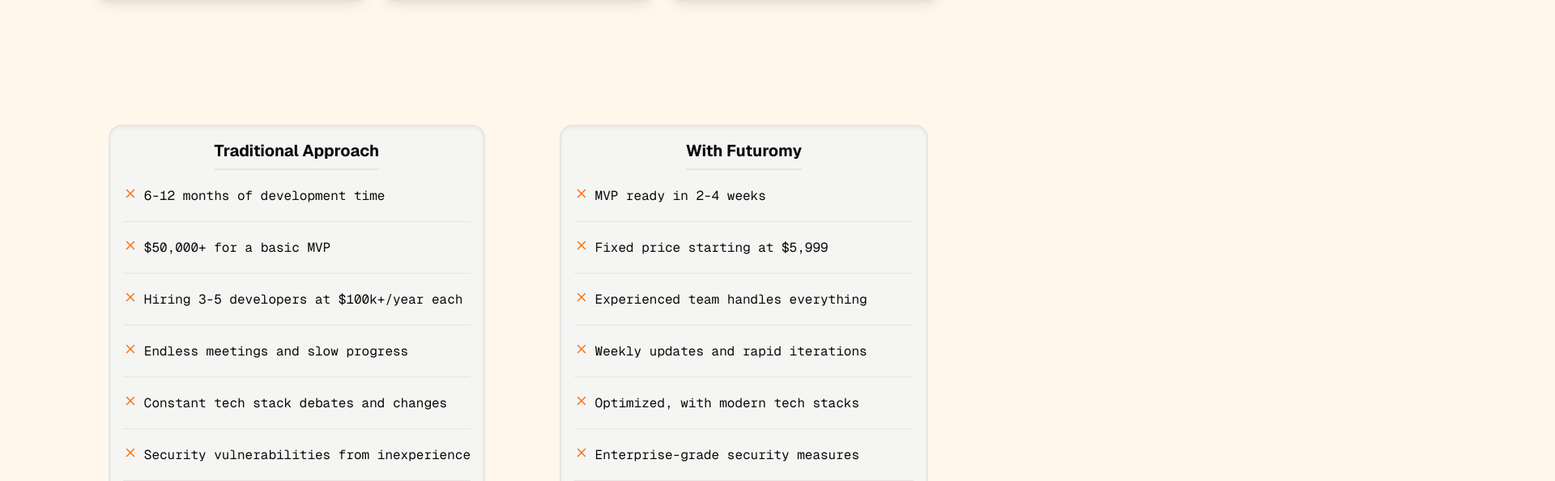
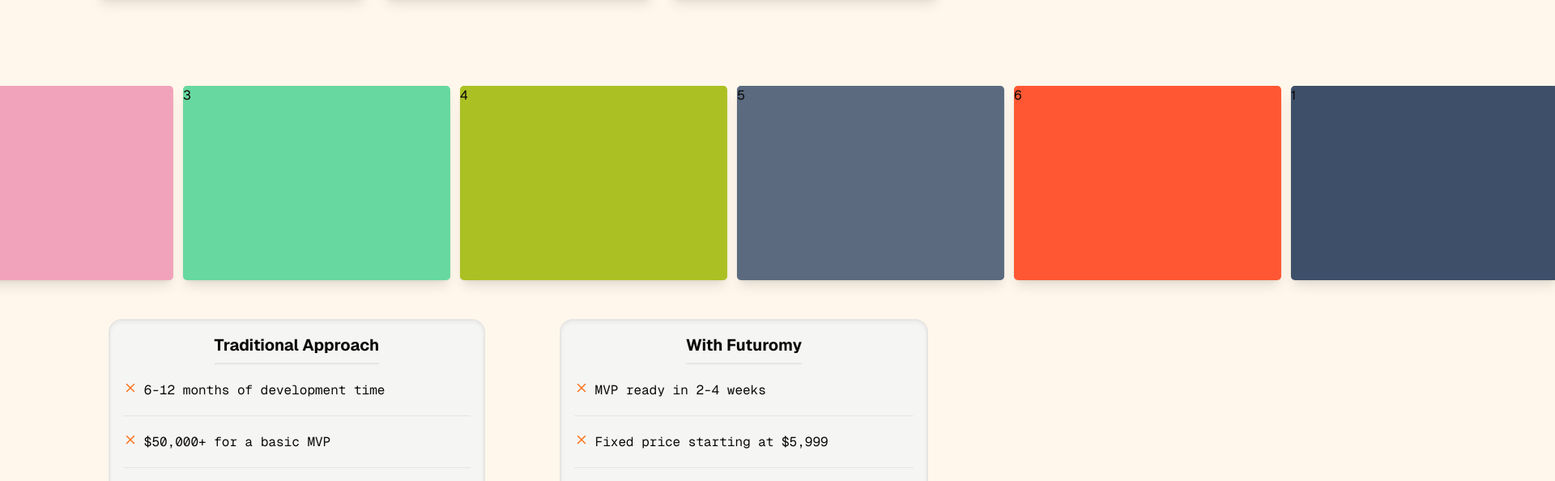
Before and after one commit to Alicansan/futuromy_w_payload, a Next.js app: page /en in a window 1280 px wide. Shown: the part 1042-1636 px from the top of the page at 81% size, 1920 px wide, since content can reach past the window. Built offline with nearby package versions, Linux system fonts and the light colour scheme.

Commit message:
InfiniteScroll

```diff
--- a/next.config.js
+++ /dev/null
@@ -1,8 +0,0 @@
-import createNextIntlPlugin from 'next-intl/plugin';
-
-const withNextIntl = createNextIntlPlugin();
-
-/** @type {import('next').NextConfig} */
-const nextConfig = {};
-
-export default withNextIntl(nextConfig);
--- /dev/null
+++ b/next.config.mjs
@@ -0,0 +1,54 @@
+import createNextIntlPlugin from 'next-intl/plugin';
+
+const withNextIntl = createNextIntlPlugin();
+
+/** @type {import('next').NextConfig} */
+const nextConfig = {
+  webpack: (config, { isServer }) => {
+    // Handle server-side externals
+    if (isServer) {
+      config.externals = [
+        ...(config.externals || []),
+        '@libsql/client',
+        'better-sqlite3',
+      ];
+    }
+
+    // Add rules to handle problematic files
+    config.module.rules.push(
+      {
+        test: /\.node$/,
+        loader: 'ignore-loader',
+      },
+      {
+        test: /LICENSE$/,
+        loader: 'ignore-loader',
+      },
+      {
+        test: /\.d\.ts$/,
+        loader: 'ignore-loader',
+      },
+    );
+
+    // Optimize build
+    config.resolve.fallback = {
+      ...config.resolve.fallback,
+      fs: false,
+      path: false,
+      crypto: false,
+    };
+
+    return config;
+  },
+  // Moved from experimental to root level
+  serverExternalPackages: ['@libsql/client'],
+  experimental: {
+    // Remove instrumentationHook as it's no longer needed
+    // Use proper type for serverActions
+    serverActions: {
+      bodySizeLimit: '2mb',
+    },
+  },
+};
+
+export default withNextIntl(nextConfig);
--- a/package.json
+++ b/package.json
@@ -47,6 +47,7 @@
     "autoprefixer": "^10.4.20",
     "eslint": "^9.15.0",
     "eslint-config-next": "15.0.3",
+    "ignore-loader": "^0.1.2",
     "postcss": "^8.4.49",
     "prettier": "^3.3.3",
     "prettier-plugin-tailwindcss": "^0.6.9",
--- a/src/app/(payload)/admin/importMap.js
+++ b/src/app/(payload)/admin/importMap.js
@@ -1 +1,5 @@
-export const importMap = {}
+
+
+export const importMap = {
+
+}
--- a/src/app/[locale]/page.tsx
+++ b/src/app/[locale]/page.tsx
@@ -1,6 +1,7 @@
 import { useTranslations } from 'next-intl';
 import HomePage from '../../components/pages/HomePage';
 import Comparison from '../../components/common/Comparison';
+import InfiniteScroll from '@/components/common/InfiniteScroll';
 
 export default function page() {
   return (
@@ -8,7 +9,9 @@
       {/* <h1>{t('title')}</h1>
       <Link href="/about">{t('about')}</Link> */}
       <HomePage />
+      <InfiniteScroll />
       <Comparison />
+      <InfiniteScroll rotate />
     </div>
   );
 }
--- /dev/null
+++ b/src/components/common/InfiniteScroll.tsx
@@ -0,0 +1,49 @@
+import React from 'react';
+
+const placeholdup = [
+  { id: 1, color: '#3e4f6a' },
+  { id: 2, color: '#f2a3bc' },
+  { id: 3, color: '#67d89f' },
+  { id: 4, color: '#abc123' },
+  { id: 5, color: '#5b6a7f' },
+  { id: 6, color: '#ff5733' },
+];
+
+interface InfiniteScrollProps {
+  rotate?: boolean;
+}
+
+const InfiniteScroll = ({ rotate }: InfiniteScrollProps) => {
+  return (
+    <div
+      className={`inline-flex w-full flex-nowrap ${rotate ? '-rotate-3' : ''}`}
+    >
+      <ul className="animate-infinite-scroll flex max-w-none items-center justify-center md:justify-start">
+        {placeholdup.map((item) => (
+          <li key={item.id}>
+            <div
+              className={`ml-3 h-[240px] w-[330px] rounded-lg shadow-lg`}
+              style={{ backgroundColor: item.color }}
+            >
+              {item.id}
+            </div>
+          </li>
+        ))}
+      </ul>
+      <ul className="animate-infinite-scroll flex max-w-none items-center justify-center md:justify-start">
+        {placeholdup.map((item) => (
+          <li key={item.id}>
+            <div
+              className={`ml-3 h-[240px] w-[330px] rounded-lg shadow-lg`}
+              style={{ backgroundColor: item.color }}
+            >
+              {item.id}
+            </div>
+          </li>
+        ))}
+      </ul>
+    </div>
+  );
+};
+
+export default InfiniteScroll;
--- a/tailwind.config.ts
+++ b/tailwind.config.ts
@@ -4,6 +4,13 @@
   content: ['./src/**/*.{html,js,ts,tsx}'],
   theme: {
     extend: {
+      animation: { 'infinite-scroll': 'infinite-scroll 25s linear infinite' },
+      keyframes: {
+        'infinite-scroll': {
+          from: { transform: 'translateX(0)' },
+          to: { transform: 'translateX(-100%)' },
+        },
+      },
       fontFamily: {
         sans: ['var(--font-geist-sans)'],
         mono: ['var(--font-geist-mono)'],
```
Also changed, not shown: src/i18n/routing.ts (+5 -5 lines), 1 other file (tests, documents, lock files or other folders).
